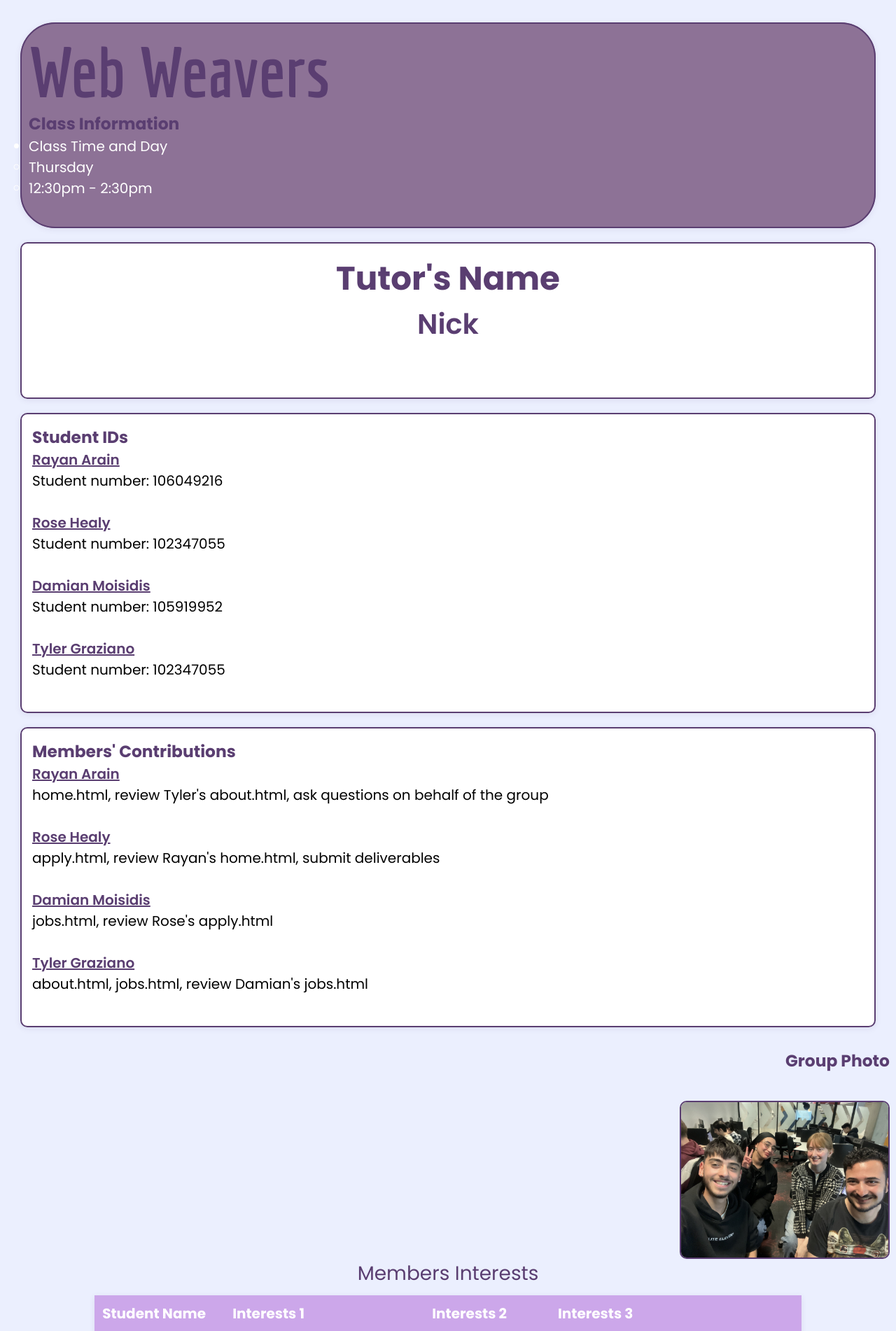
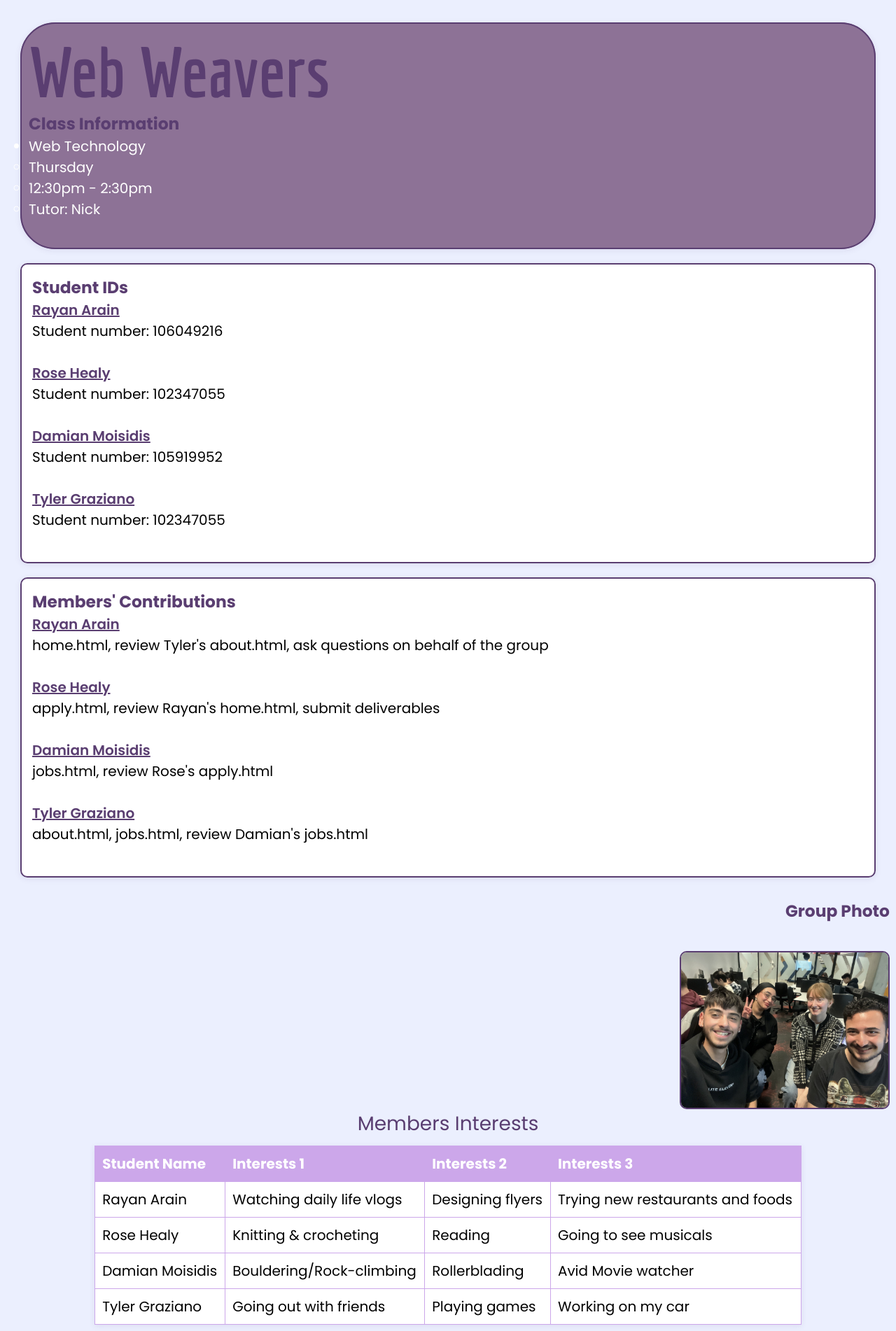
Before and after one commit to 102347055/webweavers-project-part1, a PHP site: page /about.html in a window 1280 px wide. Shown: the part 137-2039 px from the top of the page at 70% size. Run offline with PHP 8.4, Linux system fonts and the light colour scheme.

Commit message:
fixed list

```diff
--- a/project1/about.html
+++ b/project1/about.html
@@ -28,22 +28,24 @@
 
     <h3>Class Information</h3>
     <ul>
-        <li>Class Time and Day
+        <li>Web Technology
             <ul>
                 <li>Thursday</li>
                 <li>12:30pm - 2:30pm</li>
+                <li>Tutor: Nick</li>
             </ul>
         </li>
         <br>
     </ul>
     </fieldset>
 
+<!--
     <fieldset id="tutor">
     <h3>Tutor's Name</h3>
     <p id="nick">Nick</p>
     <br>
     </fieldset>
-
+-->
     <fieldset id="student_id">
     <h3>Student IDs</h3>
     <ul>
--- a/project1/styles/styles.css
+++ b/project1/styles/styles.css
@@ -459,6 +459,7 @@ h2, h3, h4 {
         padding: 9px;
         border-radius: 10px;
         border: none;}
+
 #class_header {
     background-color: #8d7296;
     padding: 10px;
@@ -533,9 +534,14 @@ h2, h3, h4 {
     list-style-type: none;
 }
 
-#nick, #student_id u, #group_jobs u, .favourites u {
+#student_id u, #group_jobs u, .favourites u {
     color: #5a3e71;
     font-weight: 600;
+}
+
+
+#tutor:hover {
+    transform: scale(1.05);
 }
 
 #interests-table {
```
